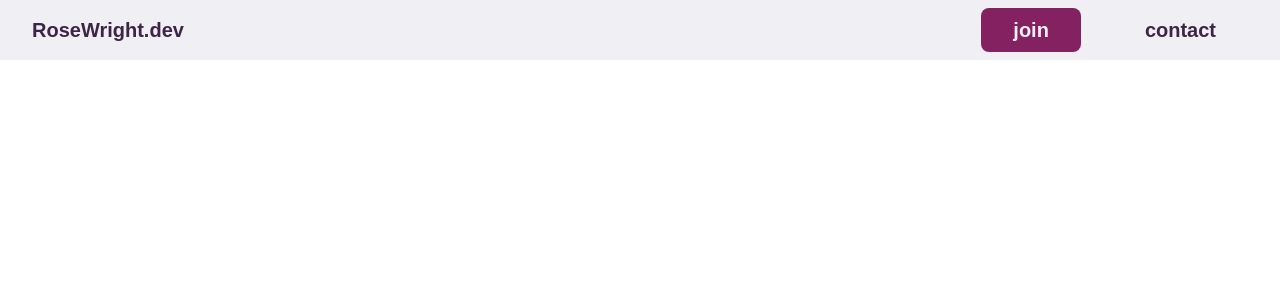
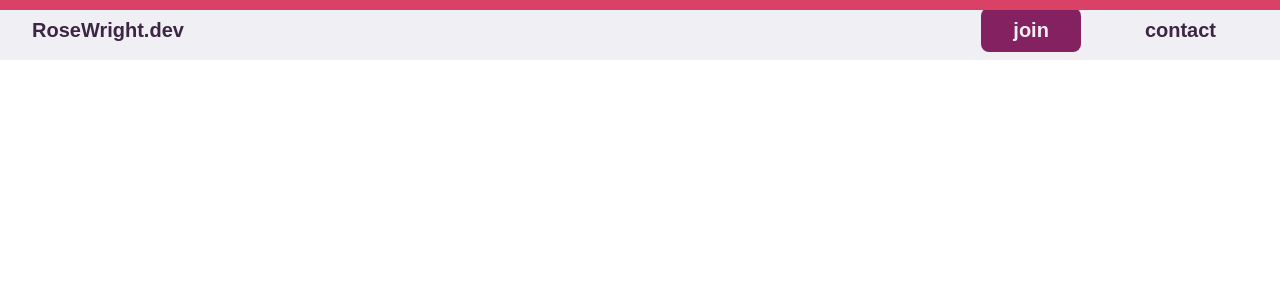
Before and after one commit to RoseWrightdev/rwd4, a Next.js app: page / in a window 1280 px wide. Shown: the top 300 px of the page. Built offline with nearby package versions, Linux system fonts and the light colour scheme.

Commit message:
Progress Bar conponeent added

```diff
--- a/app/_conponents/Nav.jsx
+++ b/app/_conponents/Nav.jsx
@@ -1,5 +1,12 @@
+"use client";
+
+import { motion, useScroll } from "framer-motion"
+
 export default function Nav () {
+    const { scrollYProgress } = useScroll();
     return (
+        <>
+                    <motion.div style={{ scaleX: scrollYProgress }} className="progress-bar" />
                 <nav className="flex justify-between bg-silver select-none">
                     <div className="text-purple 2xl:text-2xl  2xl:mx-8 2xl:px-16 2xl:py-3 2xl:border-4 my-2 sm:text-xl m-8 sm:py-2 rounded-lg font-bold border-silver bg-silver">RoseWright.dev</div>
                         <span className="flex 2xl:mr-8 sm:mr-4 2xl:text-2xl sm:text-xl">
@@ -7,5 +14,7 @@ export default function Nav () {
                             <div className="text-purple 2xl:mx-8 my-2 sm:mx-4 2xl:px-16 px-8 2xl:py-3 sm:py-2 rounded-lg font-bold 2xl:border-4 border-silver bg-silver hover:border-purple transition">contact</div>
                         </span>
                 </nav>
+        </>
+
     )
 }
--- /dev/null
+++ b/app/_conponents/ProgressBar.jsx
@@ -0,0 +1,11 @@
+"use client";
+
+import { motion, useScroll } from "framer-motion"
+
+export default function ProgressBar() {
+    const { scrollYProgress } = useScroll();
+
+  return (
+    <motion.div style={{ scaleX: scrollYProgress }} className="progress-bar" />
+  )
+}
--- a/app/globals.css
+++ b/app/globals.css
@@ -14,3 +14,13 @@
     --background-end-rgb: 0, 0, 0;
   }
 }
+
+.progress-bar {
+  position: fixed;
+  top: 0;
+  left: 0;
+  right: 0;
+  height: 10px;
+  background: #DA4167;
+  transform-origin: 0%;
+}
--- a/app/page.js
+++ b/app/page.js
@@ -1,10 +1,12 @@
 import Nav from "./_conponents/Nav"
+import ProgressBar from "./_conponents/ProgressBar"
 
 export default function Home() {
   return (
     <>
+      <ProgressBar/>
       <Nav/>
-
+      <div className="h-[200vh]"></div>
     </>
   )
 }
```
Lines whose indentation alone changed are shown as unchanged.
